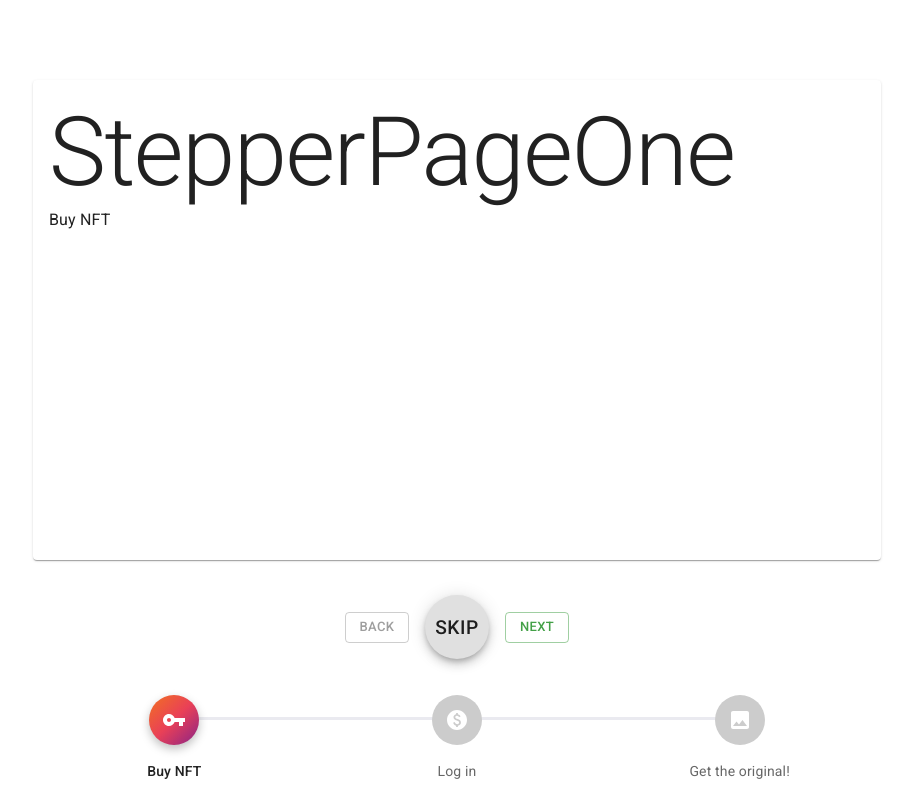
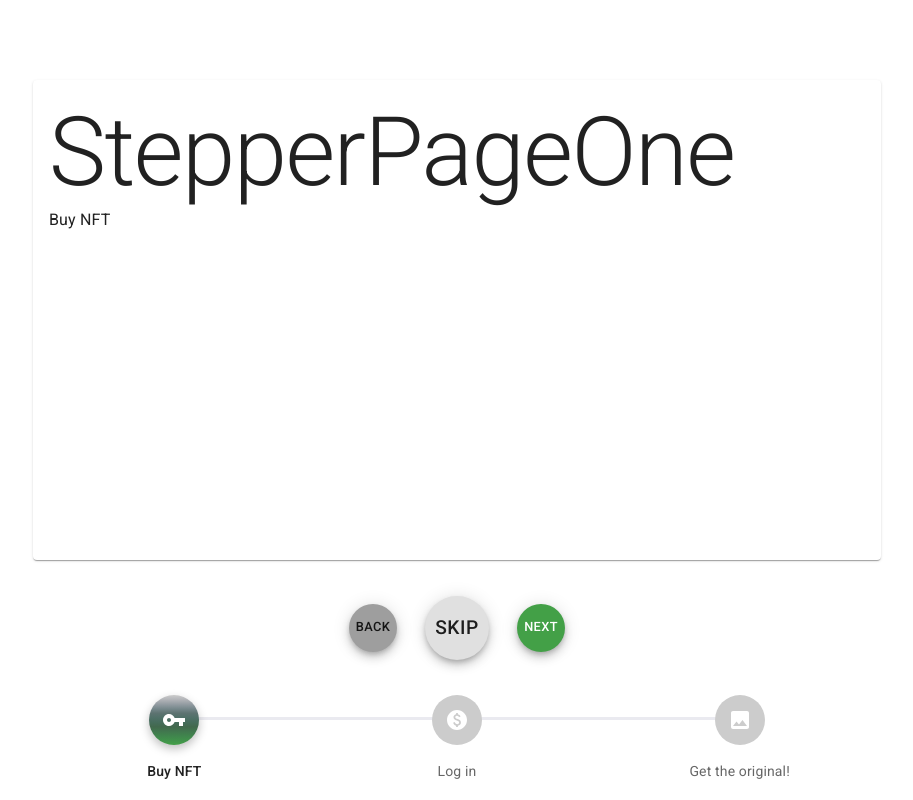
Before and after one commit to mkrasnansk/nft-pwa, a React (Create React App) app: page / in a window 1280 px wide. Shown: the whole page, without its empty margins (183-1096 px from the left). Built offline with nearby package versions, Linux system fonts and the light colour scheme.

Commit message:
add framer motion, animate button and card steper

```diff
--- a/package.json
+++ b/package.json
@@ -8,6 +8,7 @@
     "@fontsource/roboto": "^4.5.8",
     "@mui/icons-material": "^5.11.16",
     "@mui/material": "^5.12.0",
+    "framer-motion": "^10.12.4",
     "material-ui-colors": "^1.0.0",
     "react": "^18.2.0",
     "react-dom": "^18.2.0",
--- a/src/components/topLevelApp/firstSteper/skipBtns.js
+++ b/src/components/topLevelApp/firstSteper/skipBtns.js
@@ -1,5 +1,6 @@
-import { Button, Fab, Grid, Stack } from "@mui/material";
 import React from "react";
+import { Fab, Grid } from "@mui/material";
+import { motion } from "framer-motion";
 
 export const SkipBtns = (props) => {
 	const { changeActiveProp, active } = props;
@@ -14,11 +15,23 @@ export const SkipBtns = (props) => {
 	return (
 		<Grid container alignItems={"center"} spacing={2} justifyContent={"center"}>
 			<Grid item>
-				<Button variant="outlined" size="small" onClick={() => changeActualStep(false)}>
+				<motion.button style={{ border: "none", background: "none" }} whileHover={{ scale: 1.1 }} whileTap={{ scale: 0.9 }}>
+					<Fab
+						sx={{
+							fontSize: ".8rem",
+							height: "3rem",
+							width: "3rem",
+						}}
+						aria-label="skip"
+						color="primary"
+						onClick={() => changeActualStep(false)}
+					>
 						Back
-				</Button>
+					</Fab>
+				</motion.button>
 			</Grid>
 			<Grid item>
+				<motion.button style={{ border: "none", background: "none" }} whileHover={{ scale: 1.1 }} whileTap={{ scale: 0.9 }}>
 					<Fab
 						sx={{
 							fontSize: "1.2rem",
@@ -29,11 +42,23 @@ export const SkipBtns = (props) => {
 					>
 						Skip
 					</Fab>
+				</motion.button>
 			</Grid>
 			<Grid item>
-				<Button variant="outlined" size="small" onClick={() => changeActualStep(true)} color="secondary">
+				<motion.button style={{ border: "none", background: "none" }} whileHover={{ scale: 1.1 }} whileTap={{ scale: 0.9 }}>
+					<Fab
+						sx={{
+							fontSize: ".8rem",
+							height: "3rem",
+							width: "3rem",
+						}}
+						aria-label="skip"
+						onClick={() => changeActualStep(true)}
+						color="secondary"
+					>
 						Next
-				</Button>
+					</Fab>
+				</motion.button>
 			</Grid>
 		</Grid>
 	);
--- a/src/components/topLevelApp/firstSteper/stepperIcons.js
+++ b/src/components/topLevelApp/firstSteper/stepperIcons.js
@@ -9,7 +9,6 @@ import StepLabel from "@mui/material/StepLabel";
 import Stepper from "@mui/material/Stepper";
 import { styled } from "@mui/material/styles";
 import PropTypes from "prop-types";
-
 
 const QontoStepIconRoot = styled("div")(({ theme, ownerState }) => ({
 	color: theme.palette.mode === "dark" ? theme.palette.grey[700] : "#eaeaf0",
@@ -62,12 +61,12 @@ const ColorlibConnector = styled(StepConnector)(({ theme }) => ({
 	},
 	[`&.${stepConnectorClasses.active}`]: {
 		[`& .${stepConnectorClasses.line}`]: {
-			backgroundImage: "linear-gradient( 95deg,rgb(242,113,33) 0%,rgb(233,64,87) 50%,rgb(138,35,135) 100%)",
+			backgroundImage: "linear-gradient(to bottom, #cccccc, #b2b4b8, #959da3, #77888c, #5d7371, #507068, #466d5c, #42694d, #41774e, #40854d, #41924b, #43a047)",
 		},
 	},
 	[`&.${stepConnectorClasses.completed}`]: {
 		[`& .${stepConnectorClasses.line}`]: {
-			backgroundImage: "linear-gradient( 95deg,rgb(242,113,33) 0%,rgb(233,64,87) 50%,rgb(138,35,135) 100%)",
+			backgroundImage: "linear-gradient(to bottom, #cccccc, #b2b4b8, #959da3, #77888c, #5d7371, #507068, #466d5c, #42694d, #41774e, #40854d, #41924b, #43a047)",
 		},
 	},
 	[`& .${stepConnectorClasses.line}`]: {
@@ -89,11 +88,11 @@ const ColorlibStepIconRoot = styled("div")(({ theme, ownerState }) => ({
 	justifyContent: "center",
 	alignItems: "center",
 	...(ownerState.active && {
-		backgroundImage: "linear-gradient( 136deg, rgb(242,113,33) 0%, rgb(233,64,87) 50%, rgb(138,35,135) 100%)",
+		backgroundImage: "linear-gradient(to bottom, #cccccc, #b2b4b8, #959da3, #77888c, #5d7371, #507068, #466d5c, #42694d, #41774e, #40854d, #41924b, #43a047)",
 		boxShadow: "0 4px 10px 0 rgba(0,0,0,.25)",
 	}),
 	...(ownerState.completed && {
-		backgroundImage: "linear-gradient( 136deg, rgb(242,113,33) 0%, rgb(233,64,87) 50%, rgb(138,35,135) 100%)",
+		backgroundImage: "linear-gradient(to bottom, #cccccc, #b2b4b8, #959da3, #77888c, #5d7371, #507068, #466d5c, #42694d, #41774e, #40854d, #41924b, #43a047)",
 	}),
 }));
 
@@ -132,7 +131,7 @@ ColorlibStepIcon.propTypes = {
 };
 
 const steps = ["Buy NFT", "Log in", "Get the original!"];
-export const StepperIcons = ({active}) => {
+export const StepperIcons = ({ active }) => {
 	return (
 		<Stepper alternativeLabel activeStep={active} connector={<ColorlibConnector />}>
 			{steps.map((label) => (
--- a/src/components/topLevelApp/firstSteper/stepperPageOne.js
+++ b/src/components/topLevelApp/firstSteper/stepperPageOne.js
@@ -1,11 +1,12 @@
 import { Typography } from "@mui/material";
 import React from "react";
+import { motion } from "framer-motion";
 
 export const StepperPageOne = () => {
 	return (
-		<>
+		<motion.div initial={{ opacity: 0 }} animate={{ opacity: 1 }} transition={{ delay: .3}}>
 			<Typography variant="h1">StepperPageOne</Typography>
 			<Typography>Buy NFT</Typography>
-		</>
+		</motion.div>
 	);
 };
--- a/src/components/topLevelApp/firstSteper/stepperPageThree.js
+++ b/src/components/topLevelApp/firstSteper/stepperPageThree.js
@@ -1,12 +1,13 @@
+import React from "react";
 import { Typography } from "@mui/material";
+import { motion } from "framer-motion";
 
-import React from "react";
 
 export const StepperPageThree = () => {
 	return (
-		<>
+		<motion.div initial={{ opacity: 0 }} animate={{ opacity: 1 }} transition={{ delay: .3 }}>
 			<Typography variant="h1">Three</Typography>
 			<Typography>Get the original!</Typography>
-		</>
+		</motion.div>
 	);
 };
--- a/src/components/topLevelApp/firstSteper/stepperPageTwo.js
+++ b/src/components/topLevelApp/firstSteper/stepperPageTwo.js
@@ -1,11 +1,12 @@
+import React from "react";
 import { Typography } from "@mui/material";
-import React from "react";
+import { motion } from "framer-motion";
 
 export const StepperPageTwo = () => {
 	return (
-		<>
+		<motion.div initial={{ opacity: 0 }} animate={{ opacity: 1 }} transition={{ delay: .3 }}>
 			<Typography variant="h1">Two</Typography>
 			<Typography>Log in</Typography>
-		</>
+		</motion.div>
 	);
 };
--- a/src/components/topLevelApp/firstSteper/switchPage.js
+++ b/src/components/topLevelApp/firstSteper/switchPage.js
@@ -1,5 +1,6 @@
+import { Card, CardContent } from "@mui/material";
+import { motion } from "framer-motion";
 import React from "react";
-import { Card, CardContent } from "@mui/material";
 import { StepperPageOne } from "./stepperPageOne";
 import { StepperPageThree } from "./stepperPageThree";
 import { StepperPageTwo } from "./stepperPageTwo";
@@ -18,6 +19,7 @@ export const SwitchPage = (props) => {
 		}
 	};
 	return (
+		<motion.div initial={{ opacity: 0 }} animate={{ opacity: 1 }}>
 			<Card
 				sx={{
 					mt: 10,
@@ -28,5 +30,6 @@ export const SwitchPage = (props) => {
 			>
 				<CardContent>{changePage()} </CardContent>
 			</Card>
+		</motion.div>
 	);
 };
```
Also changed, not shown: 1 other file (tests, documents, lock files or other folders). Lines whose indentation alone changed are shown as unchanged.
